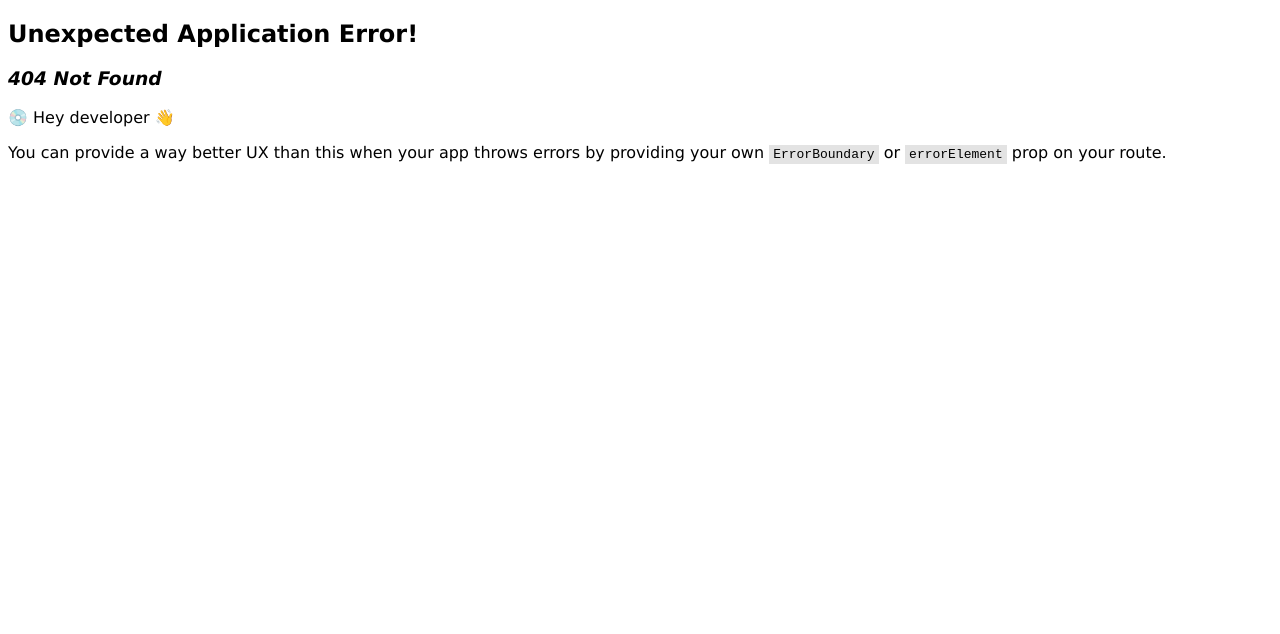
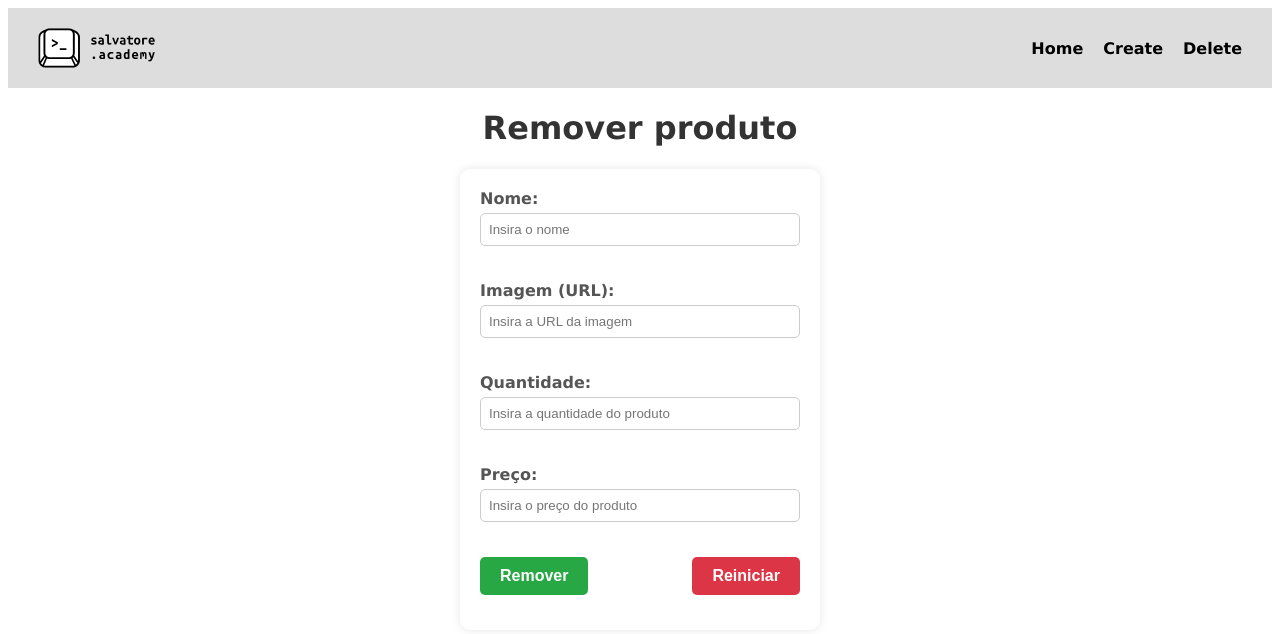
Before and after one commit to RafaeltiMoreira/frontend-backstore, a React (Vite) app: page /delete in a window 1280 px wide. Before the commit this address had no page. Shown: the top 634 px of the page. Built offline with nearby package versions, Linux system fonts and the light colour scheme.

Commit message:
Implementação do `Delete` na page `Remove`

```diff
--- a/src/App.jsx
+++ b/src/App.jsx
@@ -5,6 +5,7 @@ import './App.css'
 import Home from './pages/Home'
 import Header from './components/Header/Header'
 import Create from './pages/Create'
+import Remove from './pages/Remove'
 
 const router = createBrowserRouter([
   {
@@ -23,6 +24,10 @@ const router = createBrowserRouter([
       {
         path: '/create',
         element: <Create />
+      },
+      {
+        path: '/delete',
+        element: <Remove />
       }
     ]
   }
--- a/src/components/Header/Header.jsx
+++ b/src/components/Header/Header.jsx
@@ -10,6 +10,7 @@ export default function Header() {
           <nav>
             <Link to="/">Home</Link>
             <Link to="/create">Create</Link>
+            <Link to="/delete">Delete</Link>
           </nav>
         </header>
     )
--- /dev/null
+++ b/src/pages/Remove.jsx
@@ -0,0 +1,65 @@
+import { toast } from "react-toastify"
+import 'react-toastify/dist/ReactToastify.css'
+import { Api } from "../api/api"
+import { useNavigate } from "react-router-dom"
+
+export default function Remove() {
+  const navigate = useNavigate()
+
+  async function handleSubmit(event) {
+    event.preventDefault()
+
+    const stock = {
+      name: event.target.name.value,
+      image: event.target.image.value,
+      quantity: parseInt(event.target.quantity.value),
+      price: parseFloat(event.target.price.value)
+    }
+
+    const apiUrl = Api.backstore.delete()
+
+    const response = await Api.buildApiPostRequest(apiUrl, stock)
+
+    if (response.ok) {
+      toast.success("Produto removido com sucesso!")
+      navigate('/')
+    } else {
+      const body = await response.json()
+      toast.error('Erro ao remover produto: ' + body.error)
+    }
+  }
+
+  return (
+    <div>
+      <h1>Remover produto</h1>
+      <div className="flex">
+        <form onSubmit={handleSubmit}>
+          <div>
+            <label htmlFor="name">Nome:</label>
+            <input type="text" id="name" name="name" placeholder="Insira o nome" required />
+          </div>
+
+          <div>
+            <label htmlFor="image">Imagem (URL):</label>
+            <input type="text" id="image" name="image" placeholder="Insira a URL da imagem" required />
+          </div>
+
+          <div>
+            <label htmlFor="quantity">Quantidade:</label>
+            <input type="number" id="quantity" name="quantity" placeholder="Insira a quantidade do produto" required />
+          </div>
+
+          <div>
+            <label htmlFor="price">Preço:</label>
+            <input type="number" step="0.01" id="price" name="price" placeholder="Insira o preço do produto" required />
+          </div>
+
+          <div className="btn">
+            <button type="submit">Remover</button>
+            <button type="reset">Reiniciar</button>
+          </div>
+        </form>
+      </div>
+    </div>
+  )
+}
```
